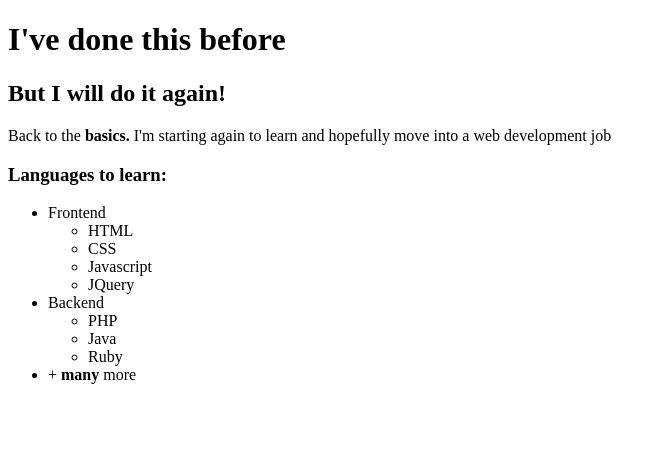
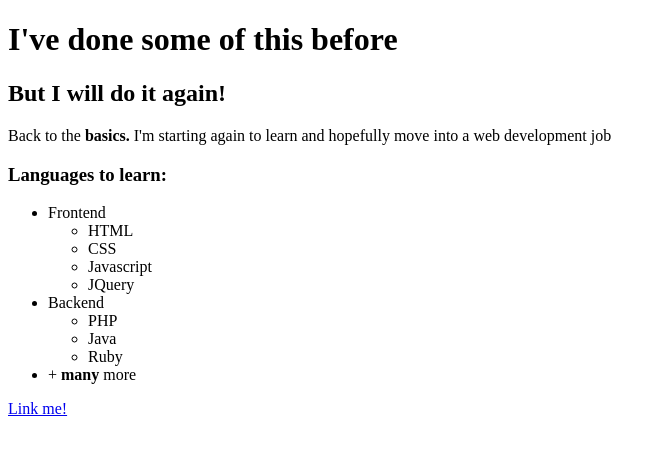
Before and after one commit to ChewyAG/Web-Dev-Bootcamp, a plain HTML site: page HTML_Intro.html in a window 1280 px wide. Shown: the whole page, without its empty margins (0-666 px from the left). Drawn offline with Linux system fonts and the light colour scheme.

Commit message:
Update HTML_Intro.html

```diff
--- a/HTML_Intro.html
+++ b/HTML_Intro.html
@@ -3,7 +3,7 @@
   <head>
     <title>My First HTML page</title>
     <body>
-    <h1>I've done this before</h1>
+    <h1>I've done some of this before</h1>
       <h2>But I will do it again!</h2>
 
       <p>Back to the <b>basics.</b> I'm starting again to learn and hopefully move into a web development job</p>
@@ -27,6 +27,8 @@
         <li>+ <b>many</b> more</li>
       </ul>
 
+      <a href="https://developer.mozilla.org/en-US/">Link me!</a>
+
   </head>
    </body>
 </html>
```
